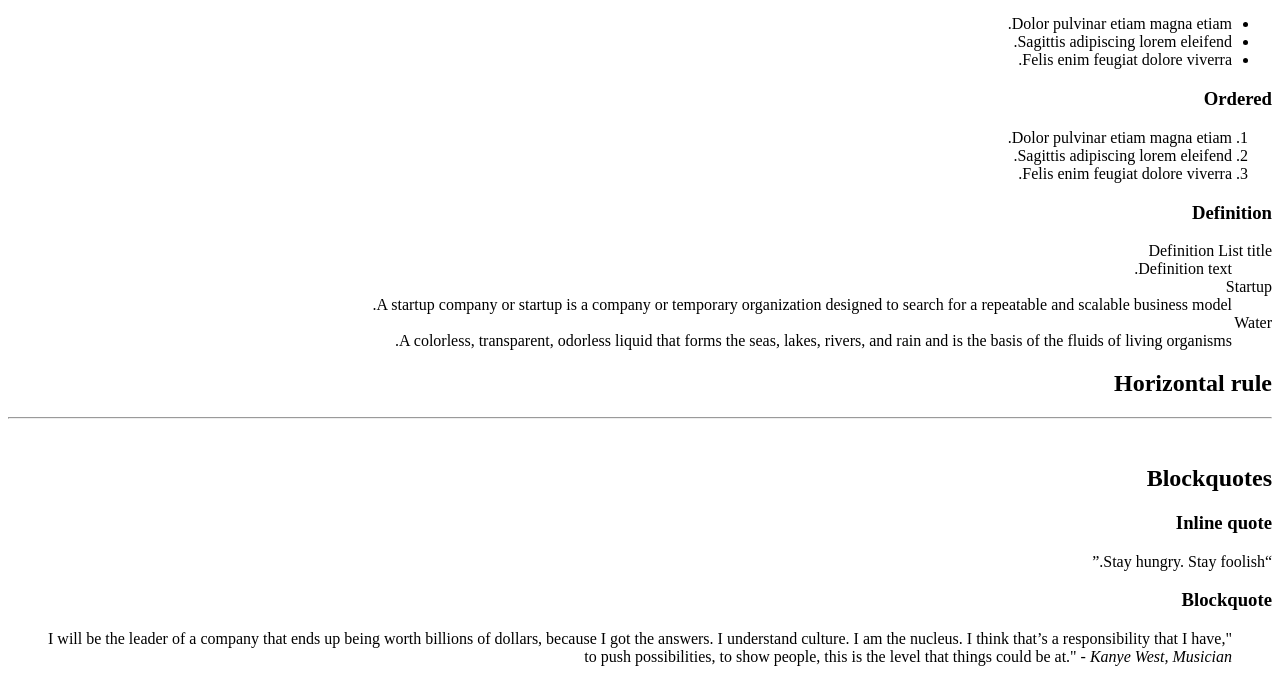
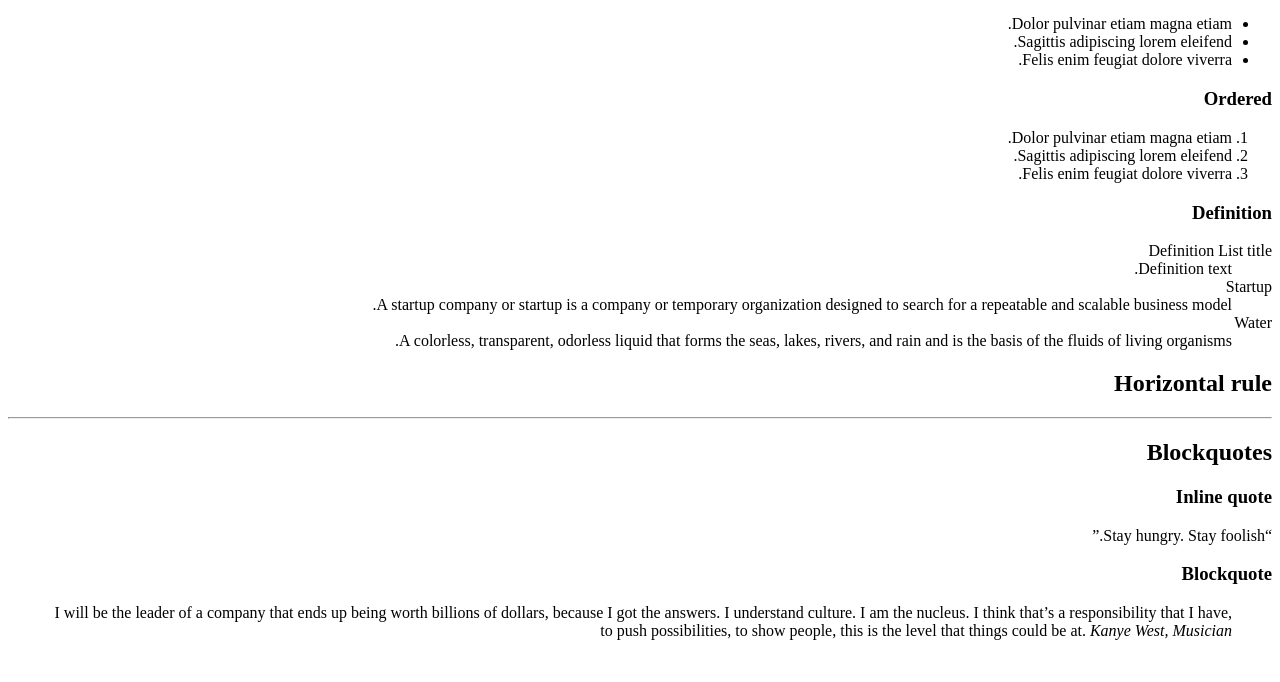
Before and after one commit to Solowise130/alx-frontend, a plain HTML site: page 0x00-html_advanced/30-styleguide.html in a window 1280 px wide. Shown: the part 578-1260 px from the top of the page. After the commit the page ends 1234 px from the top, so only its background shows below. Drawn offline with Linux system fonts and the light colour scheme.

Commit message:
30. Examples of quotes

```diff
--- a/0x00-html_advanced/30-styleguide.html
+++ b/0x00-html_advanced/30-styleguide.html
@@ -68,7 +68,6 @@
                     <hr>
                 </div>
             </section>
-            <br>
             <!-- Blockquotes -->
             <section>
                 <header>
@@ -76,17 +75,13 @@
                 </header>
                 <div>
                     <h3>Inline quote</h3>
-                    <p><q>Stay hungry. Stay foolish.</q></p>
+                    <q>Stay hungry. Stay foolish.</q>
                 </div>
                 <div>
                     <h3>Blockquote</h3>
                     <blockquote>
-                        <p>"I will be the leader of a company that ends up being worth billions of dollars, because I got the answers.
-                        I understand culture. I am the nucleus. I think that’s a responsibility that I have,
-                        to push possibilities, to show people, this is the level that things could be at."
-                        <cite>- Kanye West, Musician</cite></p>
+                        <p>I will be the leader of a company that ends up being worth billions of dollars, because I got the answers. I understand culture. I am the nucleus. I think that’s a responsibility that I have, to push possibilities, to show people, this is the level that things could be at. <cite>Kanye West, Musician</cite></p>
                     </blockquote>
-
                 </div>
             </section>
         </main>
```
